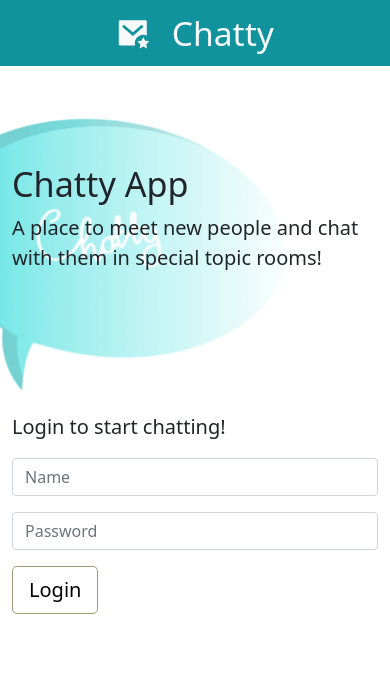
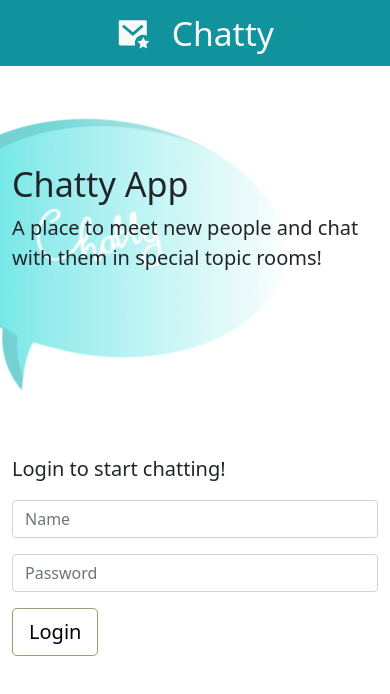
Before and after one commit to patrmus054/HYC-2021, a React (Create React App) app in the folder chat/: page /login in a window 390 px wide. Shown: the top 694 px of the page. Built offline with nearby package versions, Linux system fonts and the light colour scheme.

Commit message:
blank messages fixeed

```diff
--- a/chat/src/ChatRoom/ChatRoom.js
+++ b/chat/src/ChatRoom/ChatRoom.js
@@ -45,7 +45,7 @@ const ChatRoom = (props) => {
       setTimeout(() => {
         setPressed(false);
         inputRef.current.focus();
-      }, 300);
+      }, 200);
     }
   };
 
--- a/chat/src/Home/Home.css
+++ b/chat/src/Home/Home.css
@@ -31,3 +31,8 @@
     background-image: url("../assets/chatmobile.png");
   }
 }
+@media (max-width: 500px) {
+  .jumbo {
+    height: 40vh;
+  }
+}
```
